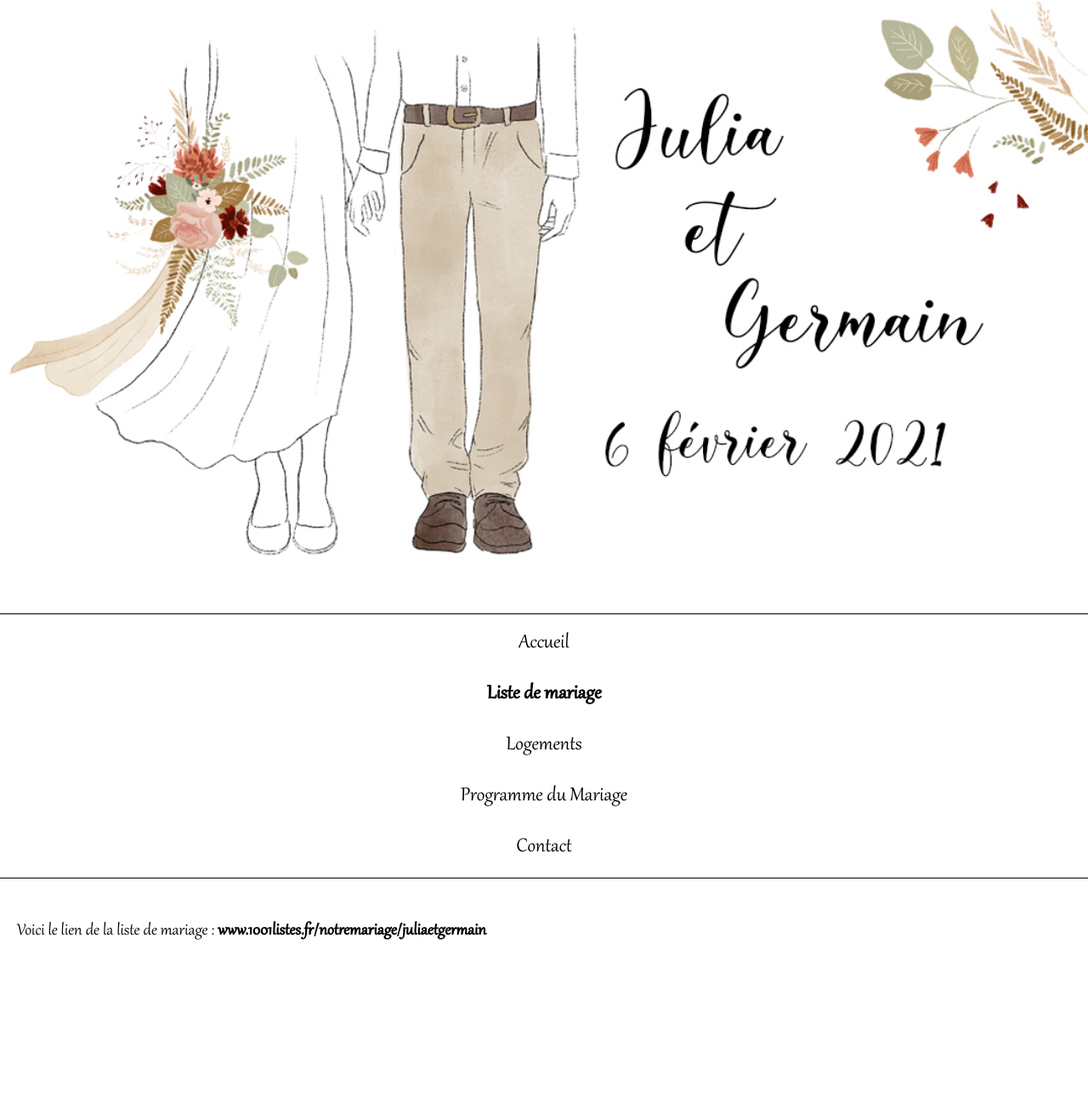
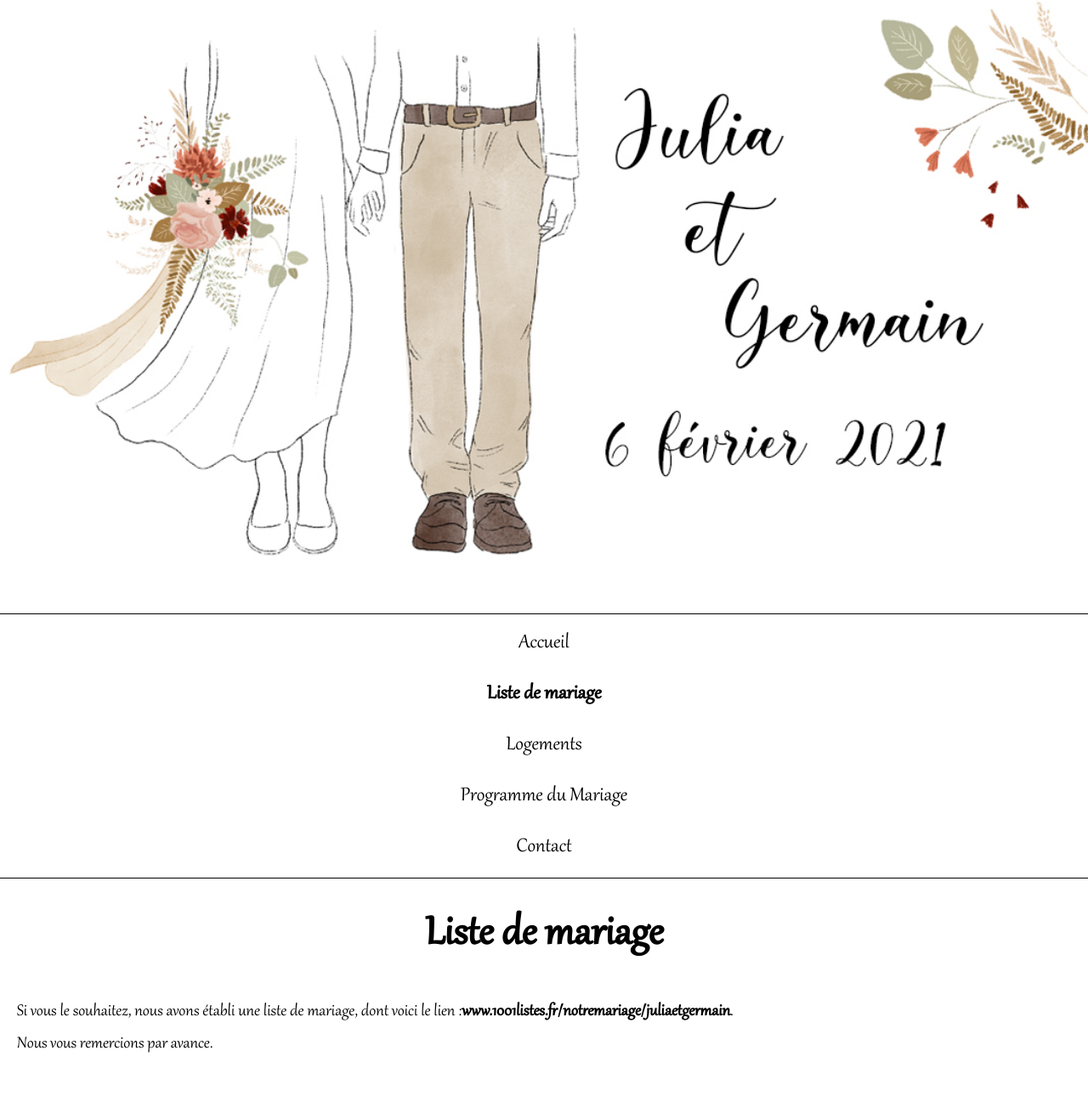
Before and after one commit to Germinal-A/Site-du-Mariage-de-Julia-et-Germain, a Jekyll site: the page built from liste-mariage.md, in a window 1280 px wide. Shown: the whole page at 85% size. Built offline with Jekyll 4.4.1, drawn with Linux system fonts in a browser that asks for light colours; before the commit the page ends 1157 px from its top, so only the background shows below that.

Commit message:
Update liste-mariage.md

```diff
--- a/liste-mariage.md
+++ b/liste-mariage.md
@@ -4,4 +4,8 @@ title: "Liste de mariage"
 weight: 2
 ---
 
-Voici le lien de la liste de mariage : <a href="https://www.1001listes.fr/notremariage/juliaetgermain">www.1001listes.fr/notremariage/juliaetgermain</a>
+## {{page.title}}
+
+
+Si vous le souhaitez, nous avons établi une liste de mariage, dont voici le lien :<a href="https://www.1001listes.fr/notremariage/juliaetgermain">www.1001listes.fr/notremariage/juliaetgermain</a>.
+Nous vous remercions par avance.
```
